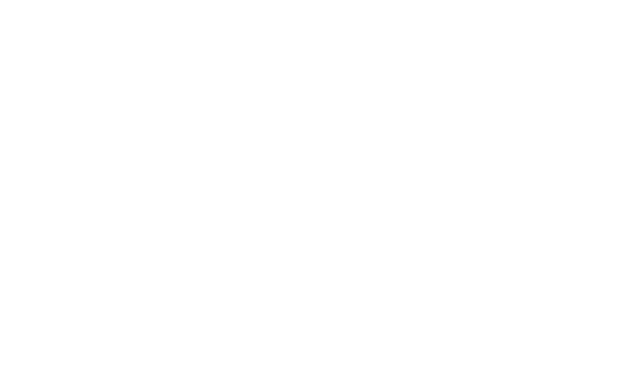
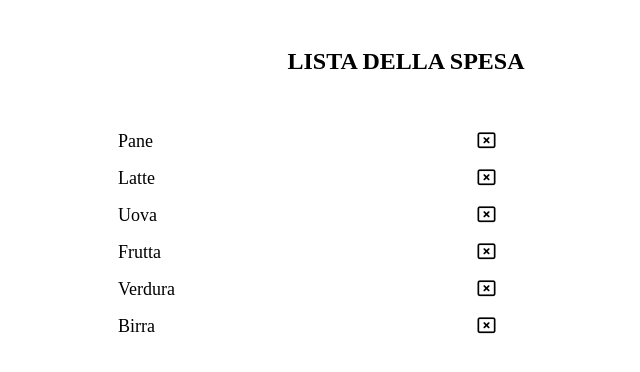
Before and after one commit to Donato-Carola/vue-todolist, a plain HTML site: page index.html in a window 1280 px wide. Shown: the whole page, without its empty margins (234-874 px from the left). Drawn offline with nearby package versions, Linux system fonts and the light colour scheme.

Commit message:
inizio esercizio con stampa lista e x a finaco per eleminarla

```diff
--- a/css/style.css
+++ b/css/style.css
@@ -0,0 +1,33 @@
+*{
+    padding: 0;
+    margin: 0;
+    box-sizing: border-box;
+}
+
+h1{
+text-transform: uppercase;
+padding: 3rem 0;
+text-align: center;
+}
+
+main>section{
+ width: 70%;
+ margin: 0 auto;
+
+}
+
+ul{
+    list-style: none;
+
+
+}
+
+li{
+    font-size: large;
+    width: 60%;
+    padding: 0.5rem 0;
+    padding-left: 10rem;
+    display: flex;
+    justify-content: space-between;
+
+}
--- a/index.html
+++ b/index.html
@@ -4,6 +4,7 @@
     <meta charset="UTF-8">
     <meta name="viewport" content="width=device-width, initial-scale=1.0">
     <title>Document</title>
+   <link rel="stylesheet" href=" https://cdnjs.cloudflare.com/ajax/libs/font-awesome/6.5.1/css/all.min.css">
     <link rel="stylesheet" href="css/style.css">
 </head>
 <body>
@@ -12,7 +13,20 @@
     <div id="app">
          <main>
 
+   <section>
+          <h1>lista della spesa</h1>
 
+
+            <ul class="listTodo">
+                <li class="elemList" v-for="item in prodotti" >
+                    {{item.text}}
+                    <span>
+                        <i class="fa-regular fa-rectangle-xmark"></i>
+                    </span>
+
+                </li>
+            </ul>
+   </section>
 
 
          </main>
--- a/js/script.js
+++ b/js/script.js
@@ -12,20 +12,46 @@ Bonus:
 1- oltre al click sul pulsante, intercettare anche il tasto ENTER per aggiungere il todo alla lista
 2- cliccando sul testo dell'item, invertire il valore della proprietà done del todo corrispondente (se done era uguale a false, impostare true e viceversa)*/
 
+/*["Pane", "Latte", "Uova", "Frutta", "Verdura","Birra", "Patatine", "Cioccolato", "Salsicce"]*/
 
-
-
-
-
-
-
-
-const { createApp } = Vue
+const { createApp } = Vue;
 
 createApp({
   data() {
     return {
-      message: 'Hello Vue!'
+      prodotti: [
+        {
+          text: "Pane",
+          done: true,
+        },
+        {
+          text: "Latte",
+          done: true,
+        },
+        {
+          text: "Uova",
+          done: false,
+        },
+        {
+          text: "Frutta",
+          done: true,
+        },
+        {
+          text: "Verdura",
+          done: false,
+        },
+        {
+          text: "Birra",
+          done: true,
+        },
+      ],
+    };
+  },
+  methods:{
+    deleteProducts(){
+        if(this.prodotti.done === true){
+
+        }
     }
   }
-}).mount('#app')
+}).mount("#app");
```
